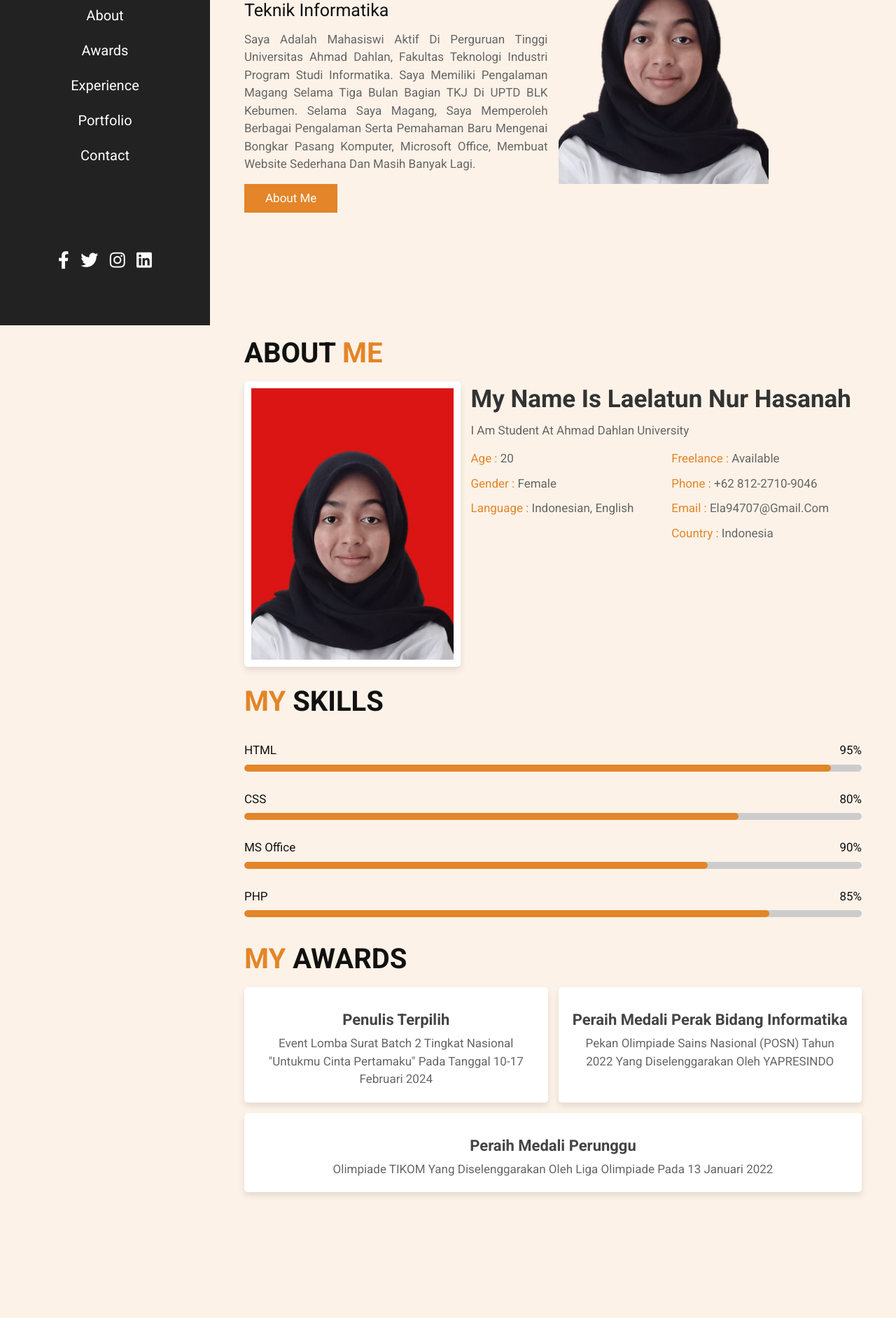
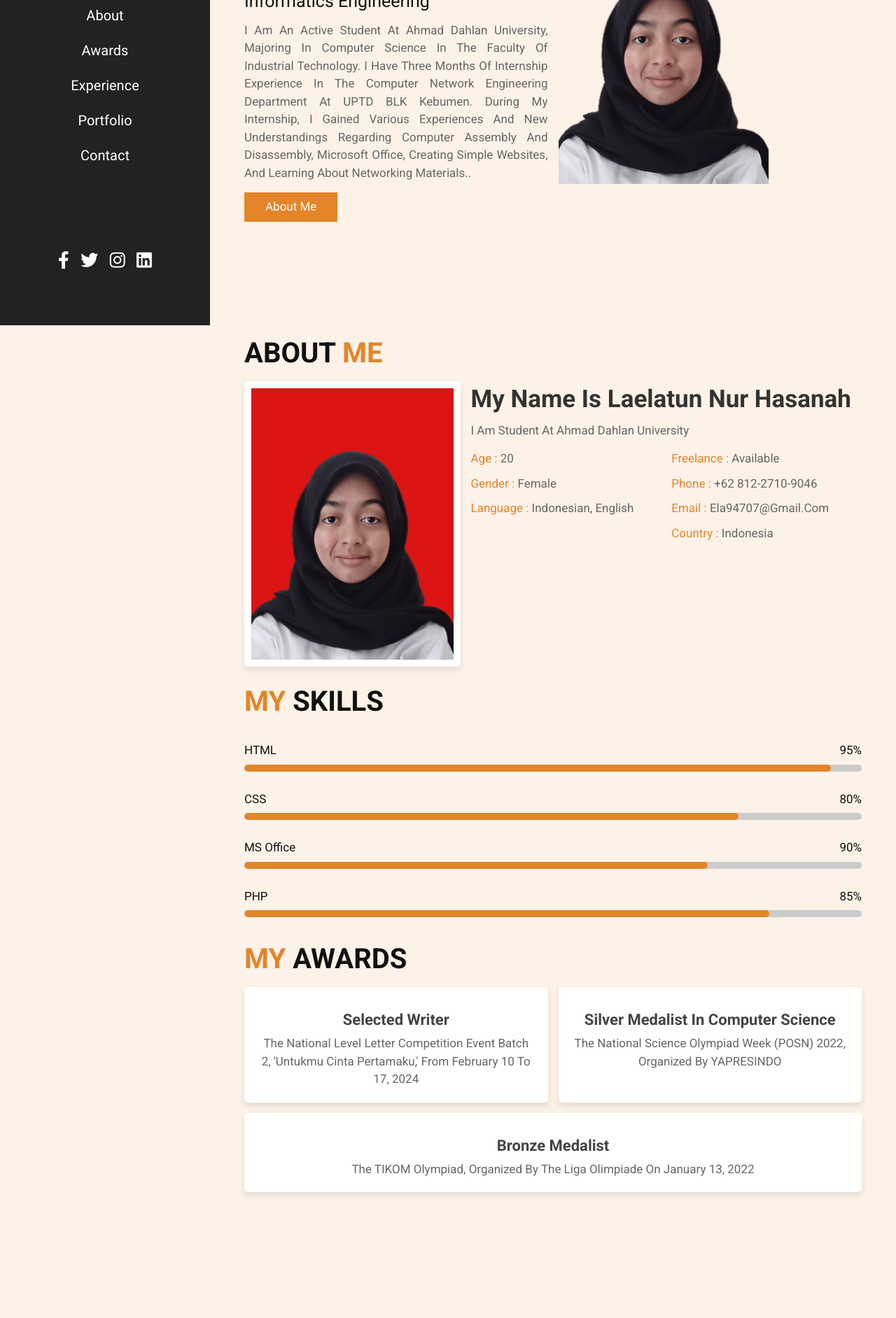
Before and after one commit to laelnh/salah, a plain HTML site: page index.html in a window 1280 px wide. Shown: the part 335-2219 px from the top of the page at 70% size. Drawn offline with Linux system fonts and the light colour scheme.

Commit message:
Update index.html

```diff
--- a/index.html
+++ b/index.html
@@ -55,11 +55,11 @@
     <div class="content">
         <span class="hi"> hi there... </span>
         <h3> i am <span> Laelatun Nur Hasanah </span> </h3>
-        <p class="info"> Teknik Informatika</p>
-        <p class="text" align="justify"> Saya adalah mahasiswi aktif di perguruan tinggi Universitas Ahmad Dahlan,
-            Fakultas Teknologi Industri Program Studi Informatika. Saya memiliki pengalaman magang
-            selama tiga bulan bagian TKJ di UPTD BLK Kebumen. Selama saya magang, saya memperoleh berbagai pengalaman serta
-        pemahaman baru mengenai bongkar pasang komputer, Microsoft Office, Membuat website sederhana dan masih banyak lagi.</p>
+        <p class="info"> Informatics Engineering</p>
+        <p class="text" align="justify"> I am an active student at Ahmad Dahlan University, majoring in Computer Science in the Faculty of Industrial Technology.
+            I have three months of internship experience in the Computer Network Engineering department at UPTD BLK Kebumen.
+            During my internship, I gained various experiences and new understandings regarding computer assembly and disassembly,
+            Microsoft Office, creating simple websites, and learning about networking materials..</p>
         <a href="#about" class="btn">about me</a>
     </div>
 
@@ -145,20 +145,20 @@
 
        <div class="box">
             <!-- <i class="fas fa-code"></i> -->
-            <h3>Penulis Terpilih</h3>
-            <p>Event Lomba Surat Batch 2 tingkat Nasional "Untukmu Cinta Pertamaku" pada tanggal 10-17 Februari 2024</p>
+            <h3>Selected Writer</h3>
+            <p>The National Level Letter Competition Event Batch 2, 'Untukmu Cinta Pertamaku,' from February 10 to 17, 2024</p>
         </div>
 
         <div class="box">
             <!-- <i class="fas fa-paint-brush"></i> -->
-            <h3>Peraih Medali Perak bidang informatika</h3>
-            <p>Pekan Olimpiade Sains Nasional (POSN) tahun 2022 yang diselenggarakan oleh YAPRESINDO</p>
+            <h3>Silver Medalist in Computer Science</h3>
+            <p>The National Science Olympiad Week (POSN) 2022, organized by YAPRESINDO</p>
         </div>
 
         <div class="box">
             <!-- <i class="fas fa-mobile"></i> -->
-            <h3>Peraih Medali Perunggu</h3>
-            <p>Olimpiade TIKOM yang diselenggarakan oleh Liga Olimpiade pada 13 Januari 2022</p>
+            <h3>Bronze Medalist</h3>
+            <p>The TIKOM Olympiad, organized by the Liga Olimpiade on January 13, 2022</p>
         </div>
 
 
```
